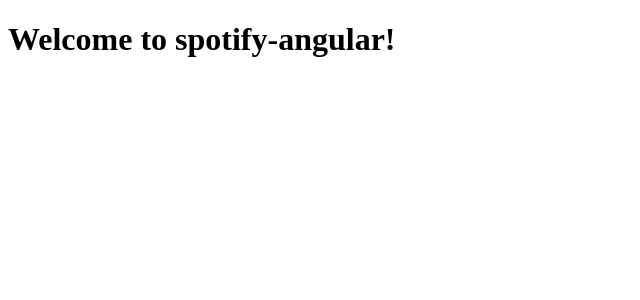
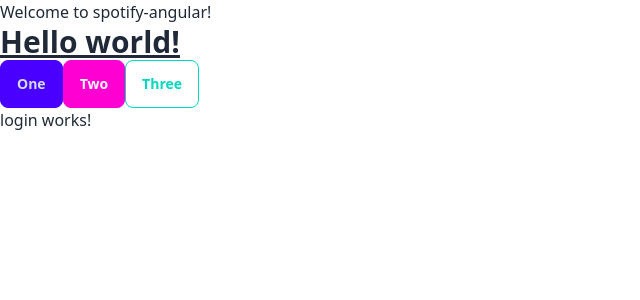
Before and after one commit to skroski/spotify-angular, an Angular app: page / in a window 1280 px wide. Shown: the top 300 px of the page, without its empty margins (0-640 px from the left). Built offline with nearby package versions, Linux system fonts and the light colour scheme.

Commit message:
feat: criado as configurações do tailwind e o componente login

```diff
--- a/package.json
+++ b/package.json
@@ -23,16 +23,20 @@
     "zone.js": "~0.14.3"
   },
   "devDependencies": {
-    "@angular-devkit/build-angular": "^17.2.0",
+    "@angular-devkit/build-angular": "^17.0.10",
     "@angular/cli": "^17.2.0",
     "@angular/compiler-cli": "^17.2.0",
     "@types/jasmine": "~5.1.0",
+    "autoprefixer": "^10.4.19",
+    "daisyui": "^4.10.1",
     "jasmine-core": "~5.1.0",
     "karma": "~6.4.0",
     "karma-chrome-launcher": "~3.2.0",
     "karma-coverage": "~2.2.0",
     "karma-jasmine": "~5.1.0",
     "karma-jasmine-html-reporter": "~2.1.0",
+    "postcss": "^8.4.38",
+    "tailwindcss": "^3.4.3",
     "typescript": "~5.3.2"
   }
 }
--- a/src/app/app.component.ts
+++ b/src/app/app.component.ts
@@ -7,7 +7,12 @@
   imports: [RouterOutlet],
   template: `
     <h1>Welcome to {{title}}!</h1>
-
+    <h1 class="text-3xl font-bold underline">
+  Hello world!
+</h1>
+<button class="btn btn-primary">One</button>
+<button class="btn btn-secondary">Two</button>
+<button class="btn btn-accent btn-outline">Three</button>
     <router-outlet />
   `,
   styleUrl: './app.component.scss'
--- a/src/app/app.routes.ts
+++ b/src/app/app.routes.ts
@@ -1,3 +1,14 @@
 import { Routes } from '@angular/router';
+import { LoginComponent } from './pages/login/login.component';
 
-export const routes: Routes = [];
+export const routes: Routes = [
+    {
+        path: '',
+        component: LoginComponent
+    },
+    {
+        path: 'login',
+        loadChildren: () => import('./pages/login/login.component')
+        .then(c => c.LoginComponent)
+    }
+];
--- /dev/null
+++ b/src/app/pages/login/login.component.ts
@@ -0,0 +1,18 @@
+import { CommonModule } from '@angular/common';
+import { Component } from '@angular/core';
+
+@Component({
+  selector: 'app-login',
+  standalone: true,
+  imports: [CommonModule],
+  template: `
+    <p>
+      login works!
+    </p>
+  `,
+  styleUrl: './login.component.scss'
+})
+
+export class LoginComponent {
+
+}
--- a/src/environments/environment.development.ts
+++ b/src/environments/environment.development.ts
@@ -1 +1,19 @@
-export const environment = {};
+export const environment = {
+    production: false
+};
+
+export const SpotifyConfiguration = {
+    clientId: '2851a4d41da749429fb7881bbfc83f67',
+    authEndpoint: 'https://accounts.spotify.com/authorize',
+    redirectUrl: 'https://localhost:4200/login/',
+    scopes: [
+        "user-read-currently-playing",
+        "user-read-recently-played",
+        "user-read-playback-state",
+        "user-top-read",
+        "user-modify-playback-state",
+        "user-library-read",
+        "playlist-read-private",
+        "playlist-read-collaborative"
+    ]
+}
--- a/src/environments/environment.ts
+++ b/src/environments/environment.ts
@@ -1 +1,18 @@
-export const environment = {};
+export const environment = {
+    production: false
+};
+export const SpotifyConfiguration = {
+    clientId: '2851a4d41da749429fb7881bbfc83f67',
+    authEndpoint: 'https://accounts.spotify.com/authorize',
+    redirectUrl: 'https://localhost:4200/login/',
+    scopes: [
+        "user-read-currently-playing",
+        "user-read-recently-played",
+        "user-read-playback-state",
+        "user-top-read",
+        "user-modify-playback-state",
+        "user-library-read",
+        "playlist-read-private",
+        "playlist-read-collaborative"
+    ]
+}
--- a/src/styles.scss
+++ b/src/styles.scss
@@ -1 +1,3 @@
-/* You can add global styles to this file, and also import other style files */
+@tailwind base;
+@tailwind components;
+@tailwind utilities;
--- /dev/null
+++ b/tailwind.config.js
@@ -0,0 +1,21 @@
+/** @type {import('tailwindcss').Config} */
+module.exports = {
+  content: [
+    "./src/**/*.{html,ts}",
+  ],
+  theme: {
+    extend: {},
+  },
+  plugins: [require("daisyui")],
+   // daisyUI config (optional - here are the default values)
+   daisyui: {
+    themes: false, // false: only light + dark | true: all themes | array: specific themes like this ["light", "dark", "cupcake"]
+    darkTheme: "dark", // name of one of the included themes for dark mode
+    base: true, // applies background color and foreground color for root element by default
+    styled: true, // include daisyUI colors and design decisions for all components
+    utils: true, // adds responsive and modifier utility classes
+    prefix: "", // prefix for daisyUI classnames (components, modifiers and responsive class names. Not colors)
+    logs: true, // Shows info about daisyUI version and used config in the console when building your CSS
+    themeRoot: ":root", // The element that receives theme color CSS variables
+  },
+}
```
Also changed, not shown: src/app/pages/login/login.component.scss (added), 2 other files (tests, documents, lock files or other folders).
